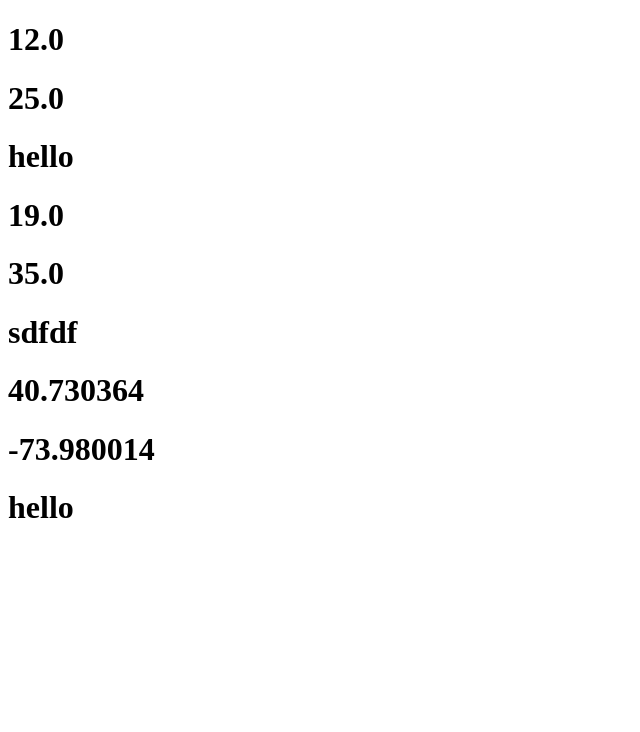
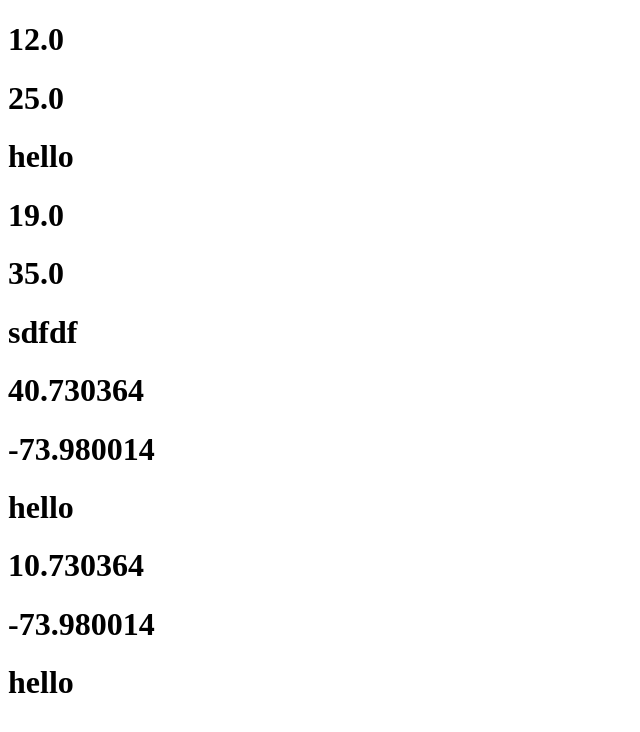
Before and after one commit to KirillHlu/data-base-for-maps, a plain HTML site: page index.html in a window 1280 px wide. Shown: the whole page, without its empty margins (0-640 px from the left). Drawn offline with Linux system fonts and the light colour scheme.

Commit message:
Update index.html

```diff
--- a/index.html
+++ b/index.html
@@ -13,5 +13,8 @@
     <h1>40.730364</h1>
     <h1>-73.980014</h1>
     <h1>hello</h1>
+    <h1>10.730364</h1>
+    <h1>-73.980014</h1>
+    <h1>hello</h1>
   </body>
 </html>
```
